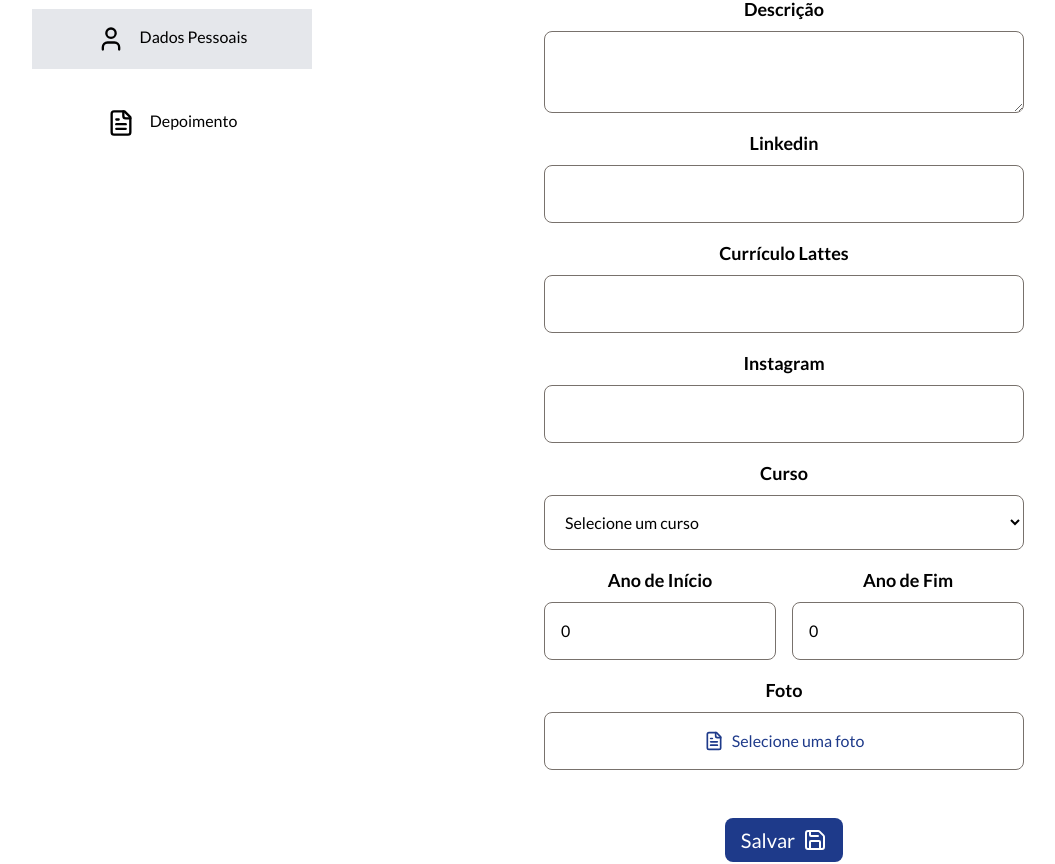
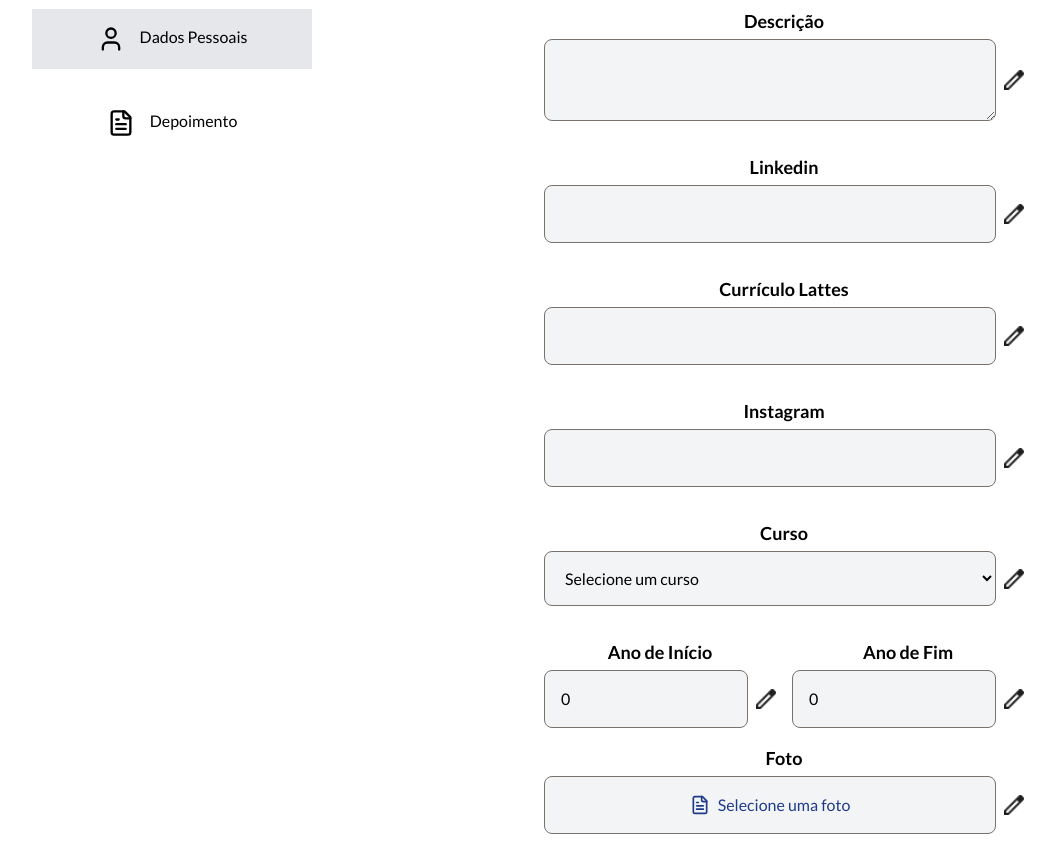
Before and after one commit to Gabriel-Bastos-Rabelo/Portal-Egressos-Frontend, a React (Vite) app: page /Egressos/perfil in a window 1280 px wide. Shown: the part 363-1227 px from the top of the page, without its empty margins (112-1167 px from the left). Built offline with nearby package versions, Linux system fonts and the light colour scheme.

Commit message:
fix: add controle da sessão

```diff
--- a/src/pages/EgressoHome/perfil.tsx
+++ b/src/pages/EgressoHome/perfil.tsx
@@ -1,5 +1,6 @@
 import { FileText, Save, User } from "lucide-react";
-import egressoImg from '../../assets/egresso-img.png'; // Default image case (se não houver foto)
+import egressoImg from '../../assets/egresso-img.png';
+import editIcon from '../../assets/editIcon.png'; // Ícone de edição
 import { useState, useEffect } from "react";
 import axios from "axios";
 
@@ -31,8 +32,9 @@ const formFields: { id: keyof FormData; label: string; type: string }[] = [
 ];
 
 const EditarPerfil = () => {
-  const [activeSection, setActiveSection] = useState<"dadosPessoais" | "depoimento">("dadosPessoais");
-
+  const [activeSection, setActiveSection] = useState<"dadosPessoais" | "depoimento">(
+    () => (localStorage.getItem('activeSection') as "dadosPessoais" | "depoimento") || "dadosPessoais"
+  );
   const [formData, setFormData] = useState<FormData>({
     nome: '',
     descricao: '',
@@ -46,12 +48,12 @@ const EditarPerfil = () => {
     foto: '',
   });
 
+  const [editandoCampo, setEditandoCampo] = useState<keyof FormData | null>(null);
+
   const [cursos, setCursos] = useState<Curso[]>([]);
   const [imagem, setImagem] = useState<File | null>(null);
-
   const egressoId = localStorage.getItem('egressoId');
   const token = localStorage.getItem('accessToken');
-
   const [nomeExibido, setNomeExibido] = useState<string>('');
 
   useEffect(() => {
@@ -78,11 +80,11 @@ const EditarPerfil = () => {
           idCurso: data.idCurso?.toString() || '',
           anoInicio: data.anoInicio || 0,
           anoFim: data.anoFim || 0,
-          foto: data.foto || '',  // Adicionando a foto
+          foto: data.foto || '',
           idDepoimento: data.idDepoimento,
         });
 
-        setNomeExibido(data.nome || ''); // Atualizar o nome exibido ao lado da foto
+        setNomeExibido(data.nome || '');
       } catch (error) {
         console.error("Erro ao buscar dados do egresso:", error);
       }
@@ -113,17 +115,27 @@ const EditarPerfil = () => {
 
   const handleSectionChange = (section: "dadosPessoais" | "depoimento") => {
     setActiveSection(section);
+    localStorage.setItem('activeSection', section);
 
     if (section === "depoimento") {
       fetchDepoimento();
     }
   };
 
+  useEffect(() => {
+    return () => {
+      localStorage.removeItem('activeSection');
+    };
+  }, []);
+
+  useEffect(() => {
+    if (activeSection === "depoimento") {
+      fetchDepoimento();
+    }
+  }, [activeSection]);
+
   const fetchDepoimento = async () => {
-    if (!egressoId || !token) {
-      console.error("Egresso ID ou token não encontrado.");
-      return;
-    }
+    if (!egressoId || !token) return;
 
     try {
       const response = await axios.get(
@@ -143,8 +155,6 @@ const EditarPerfil = () => {
         depoimento: data.texto || '',
         idDepoimento: data.id,
       }));
-
-      console.log("Depoimento carregado:", data);
     } catch (error) {
       console.error("Erro ao buscar depoimento:", error);
     }
@@ -168,8 +178,6 @@ const EditarPerfil = () => {
     if (!egressoId || !token) return;
 
     const formDataToSend = new FormData();
-
-    // Enviar os dados do formulário como JSON
     formDataToSend.append('dto', new Blob([JSON.stringify({
       nome: formData.nome,
       descricao: formData.descricao,
@@ -181,11 +189,9 @@ const EditarPerfil = () => {
       anoFim: formData.anoFim,
     })], { type: 'application/json' }));
 
-    // Se uma nova imagem foi escolhida, envia a nova imagem
     if (imagem) {
       formDataToSend.append('imagem', imagem);
     }
-    // Não adicionar o campo "imagem" se não houver uma nova imagem
 
     try {
       const response = await axios.put(
@@ -199,7 +205,7 @@ const EditarPerfil = () => {
       );
 
       console.log('Dados atualizados:', response.data);
-      window.location.reload(); // Recarregar a página após sucesso
+      window.location.reload();
     } catch (error) {
       console.error("Erro ao salvar:", error);
       alert("Erro ao salvar os dados!");
@@ -228,8 +234,7 @@ const EditarPerfil = () => {
           },
         }
       );
-
-      console.log('Depoimento atualizado:', response.data);
+      console.log("Resposta do backend:", response.data);
       alert("Depoimento atualizado com sucesso!");
     } catch (error) {
       console.error("Erro ao salvar depoimento:", error);
@@ -239,13 +244,13 @@ const EditarPerfil = () => {
 
   return (
     <main className="container mx-auto py-12 flex justify-center gap-8">
-      {/* Sidebar */}
       <div className="w-120 flex flex-col gap-6">
         <div className="flex flex-row items-center mb-8">
-          {/* Exibir imagem ou foto do egresso */}
-          <img className="w-[120px] h-[120px] rounded-full object-cover mb-4" alt="Foto do Egresso"
-            src={formData.foto ? `http://localhost:8080/uploads/${formData.foto}` : egressoImg} />
-          {/* Exibir o nome do egresso ao lado da foto */}
+          <img
+            className="w-[120px] h-[120px] rounded-full object-cover mb-4"
+            alt="Foto do Egresso"
+            src={formData.foto ? `http://localhost:8080/uploads/${formData.foto}` : egressoImg}
+          />
           <h2 className="font-normal text-2xl p-8">{nomeExibido || "Nome Egresso"}</h2>
         </div>
 
@@ -264,7 +269,6 @@ const EditarPerfil = () => {
         </div>
       </div>
 
-      {/* Formulário principal */}
       <div className="w-120">
         {activeSection === "dadosPessoais" && (
           <>
@@ -272,33 +276,44 @@ const EditarPerfil = () => {
 
             <div className="flex flex-col gap-4">
               {formFields.map((field) => (
-                <div key={field.id} className="flex flex-col">
-                  <label className="font-semibold text-lg mb-2">{field.label}</label>
-
+                <div key={field.id} className="flex flex-col gap-1 mb-4">
+                  <label className="font-semibold text-lg">{field.label}</label>
+                  <div className="flex items-center gap-2">
                     {field.type === "textarea" ? (
                       <textarea
-                      className="p-4 border border-stone-500 rounded-lg w-full"
+                        className={`p-4 border border-stone-500 rounded-lg w-full ${editandoCampo !== field.id ? 'bg-gray-100' : ''}`}
                         value={formData[field.id]}
                         onChange={(e) => handleChange(e, field.id)}
+                        disabled={editandoCampo !== field.id}
                       />
                     ) : (
                       <input
                         type={field.type}
-                      className="p-4 border border-stone-500 rounded-lg w-full"
+                        className={`p-4 border border-stone-500 rounded-lg w-full ${editandoCampo !== field.id ? 'bg-gray-100' : ''}`}
                         value={formData[field.id]}
                         onChange={(e) => handleChange(e, field.id)}
+                        disabled={editandoCampo !== field.id}
                       />
                     )}
+                    <img
+                      src={editIcon}
+                      alt="Editar"
+                      className="w-5 h-5 cursor-pointer shrink-0"
+                      onClick={() => setEditandoCampo(field.id)}
+                    />
+                  </div>
                 </div>
               ))}
 
               {/* Curso */}
-              <div className="flex flex-col">
-                <label className="font-semibold text-lg mb-2">Curso</label>
+              <div className="flex flex-col gap-1 mb-4">
+                <label className="font-semibold text-lg">Curso</label>
+                <div className="flex items-center gap-2">
                   <select
-                  className="p-4 border border-stone-500 rounded-lg w-full"
+                    className={`p-4 border border-stone-500 rounded-lg w-full ${editandoCampo !== "idCurso" ? "bg-gray-100" : ""}`}
                     value={formData.idCurso}
                     onChange={(e) => handleChange(e, "idCurso")}
+                    disabled={editandoCampo !== "idCurso"}
                   >
                     <option value="">Selecione um curso</option>
                     {cursos.map((curso) => (
@@ -307,40 +322,65 @@ const EditarPerfil = () => {
                       </option>
                     ))}
                   </select>
-              </div>
-
-              {/* Anos de Início e Fim */}
-              <div className="flex gap-4">
-                <div className="flex flex-col w-1/2">
-                  <label className="font-semibold text-lg mb-2">Ano de Início</label>
-                  <input
-                    type="number"
-                    className="p-4 border border-stone-500 rounded-lg w-full"
-                    value={formData.anoInicio}
-                    onChange={(e) => handleChange(e, "anoInicio")}
-                  />
-                </div>
-                <div className="flex flex-col w-1/2">
-                  <label className="font-semibold text-lg mb-2">Ano de Fim</label>
-                  <input
-                    type="number"
-                    className="p-4 border border-stone-500 rounded-lg w-full"
-                    value={formData.anoFim}
-                    onChange={(e) => handleChange(e, "anoFim")}
+                  <img
+                    src={editIcon}
+                    alt="Editar"
+                    className="w-5 h-5 cursor-pointer shrink-0"
+                    onClick={() => setEditandoCampo("idCurso")}
                   />
                 </div>
               </div>
 
+              {/* Anos */}
+              <div className="flex gap-4">
+                <div className="flex flex-col gap-1 w-1/2">
+                  <label className="font-semibold text-lg">Ano de Início</label>
+                  <div className="flex items-center gap-2">
+                    <input
+                      type="number"
+                      className={`p-4 border border-stone-500 rounded-lg w-full ${editandoCampo !== "anoInicio" ? "bg-gray-100" : ""}`}
+                      value={formData.anoInicio}
+                      onChange={(e) => handleChange(e, "anoInicio")}
+                      disabled={editandoCampo !== "anoInicio"}
+                    />
+                    <img
+                      src={editIcon}
+                      alt="Editar"
+                      className="w-5 h-5 cursor-pointer shrink-0"
+                      onClick={() => setEditandoCampo("anoInicio")}
+                    />
+                  </div>
+                </div>
+
+                <div className="flex flex-col gap-1 w-1/2">
+                  <label className="font-semibold text-lg">Ano de Fim</label>
+                  <div className="flex items-center gap-2">
+                    <input
+                      type="number"
+                      className={`p-4 border border-stone-500 rounded-lg w-full ${editandoCampo !== "anoFim" ? "bg-gray-100" : ""}`}
+                      value={formData.anoFim}
+                      onChange={(e) => handleChange(e, "anoFim")}
+                      disabled={editandoCampo !== "anoFim"}
+                    />
+                    <img
+                      src={editIcon}
+                      alt="Editar"
+                      className="w-5 h-5 cursor-pointer shrink-0"
+                      onClick={() => setEditandoCampo("anoFim")}
+                    />
+                  </div>
+                </div>
+              </div>
+
               {/* Foto */}
-              <div className="flex flex-col">
-                <label className="font-semibold text-lg mb-2">Foto</label>
-
-                <div className="flex items-center justify-center border border-stone-500 rounded-lg w-full p-4 bg-black-100">
-                  <label
-                    htmlFor="file-upload"
-                    className="cursor-pointer text-blue-900 flex items-center gap-2"
+              <div className="flex flex-col gap-1">
+                <label className="font-semibold text-lg">Foto</label>
+                <div className="flex items-center gap-2">
+                  <div
+                    className={`flex items-center justify-center border border-stone-500 rounded-lg w-full p-4 ${editandoCampo !== "foto" ? "bg-gray-100" : ""}`}
                   >
-                    <FileText className="w-5 h-5" /> {/* Ícone de upload */}
+                    <label htmlFor="file-upload" className="cursor-pointer text-blue-900 flex items-center gap-2">
+                      <FileText className="w-5 h-5" />
                       Selecione uma foto
                     </label>
                     <input
@@ -348,16 +388,21 @@ const EditarPerfil = () => {
                       type="file"
                       onChange={handleImageChange}
                       className="hidden"
+                      disabled={editandoCampo !== "foto"}
                     />
                   </div>
-
-                {/* Exibição do nome do arquivo */}
+                  <img
+                    src={editIcon}
+                    alt="Editar"
+                    className="w-5 h-5 cursor-pointer shrink-0"
+                    onClick={() => setEditandoCampo("foto")}
+                  />
+                </div>
                 {formData.foto && (
                   <div className="mt-2 text-sm text-gray-600">Arquivo: {formData.foto}</div>
                 )}
               </div>
 
-              {/* Botão salvar */}
               <div className="flex justify-center mt-8">
                 <button
                   onClick={handleSave}
@@ -371,16 +416,29 @@ const EditarPerfil = () => {
           </>
         )}
 
-        {/* Depoimento */}
         {activeSection === "depoimento" && (
           <>
             <h1 className="text-3xl font-bold mb-8 text-center">Editar Depoimento</h1>
+
+            <div className="flex flex-col gap-1 mb-4">
+              <label className="font-semibold text-lg">Depoimento</label>
+              <div className="flex items-center gap-2">
                 <textarea
-              className="p-4 border h-50 border-stone-500 rounded-lg w-full"
+                  className={`p-4 border h-40 border-stone-500 rounded-lg w-full ${editandoCampo !== "depoimento" ? "bg-gray-100" : ""}`}
                   placeholder="Digite seu depoimento"
                   value={formData.depoimento}
                   onChange={(e) => handleChange(e, "depoimento")}
+                  disabled={editandoCampo !== "depoimento"}
                 />
+                <img
+                  src={editIcon}
+                  alt="Editar"
+                  className="w-5 h-5 cursor-pointer shrink-0"
+                  onClick={() => setEditandoCampo("depoimento")}
+                />
+              </div>
+            </div>
+
             <div className="flex justify-center mt-12 mb-80">
               <button
                 type="button"
```
Also changed, not shown: src/components/Forms/CadastroForm.tsx (+6 -4 lines), src/assets/editIcon.png (added). Lines whose indentation alone changed are shown as unchanged.
